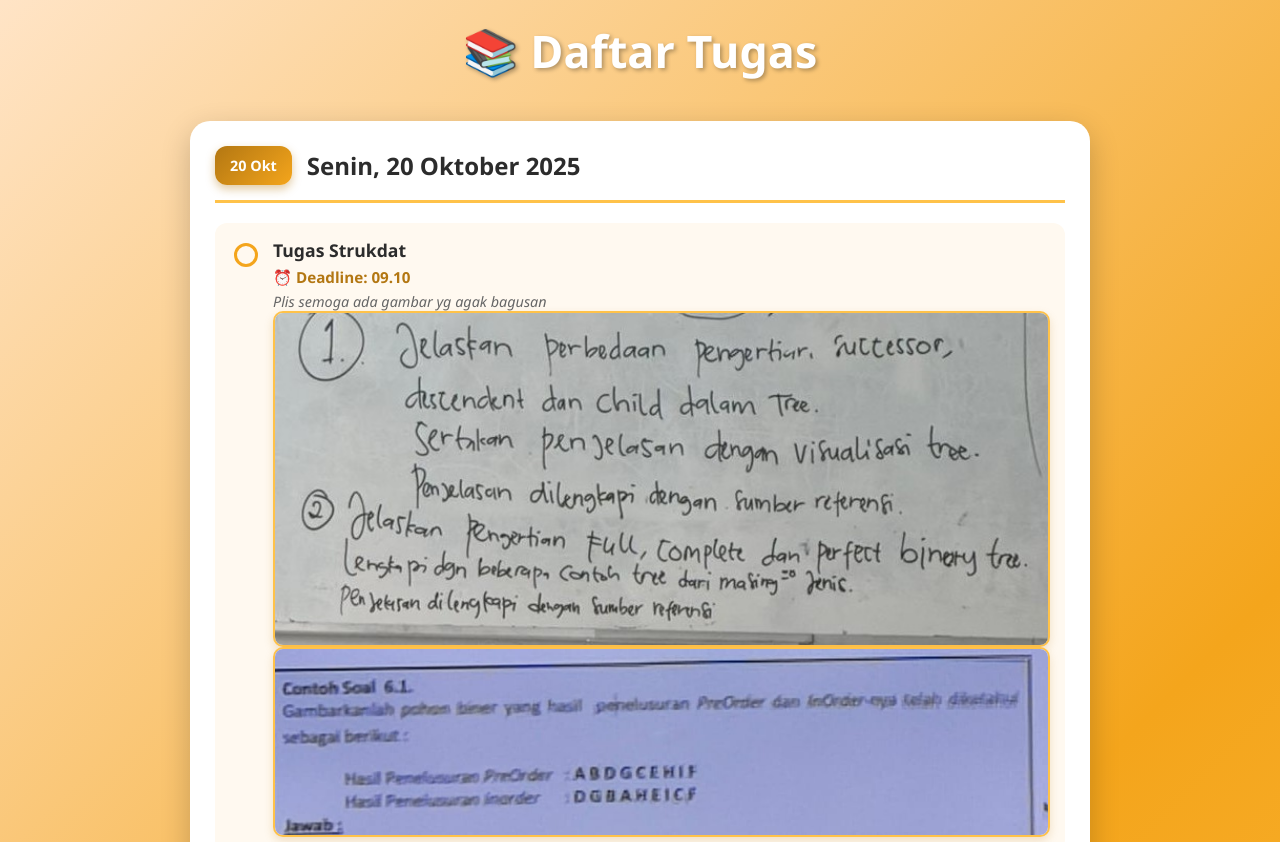
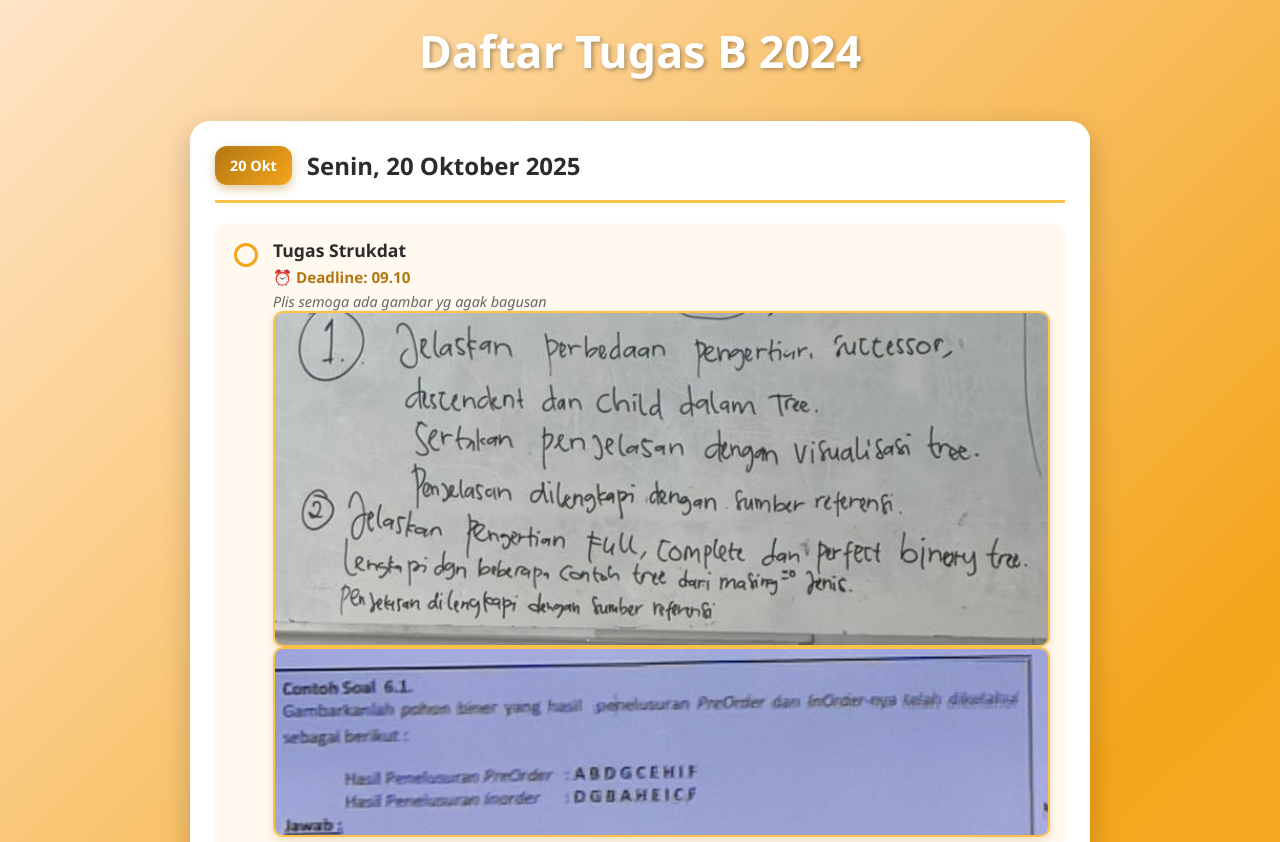
Before and after one commit to WahyuAditya067/WebsiteNibung, a plain HTML site: page index.html in a window 1280 px wide. Shown: the top 842 px of the page. Drawn offline with Linux system fonts and the light colour scheme.

Commit message:
Update index.html

```diff
--- a/index.html
+++ b/index.html
@@ -9,7 +9,7 @@
 <body>
     <div class="container">
         <header>
-            <h1>📚 Daftar Tugas</h1>
+            <h1>Daftar Tugas B 2024</h1>
         </header>
 
         <main id="taskContainer">
@@ -106,4 +106,5 @@
     </div>
     <script src="script.js"></script>
 </body>
+
 </html>
```
